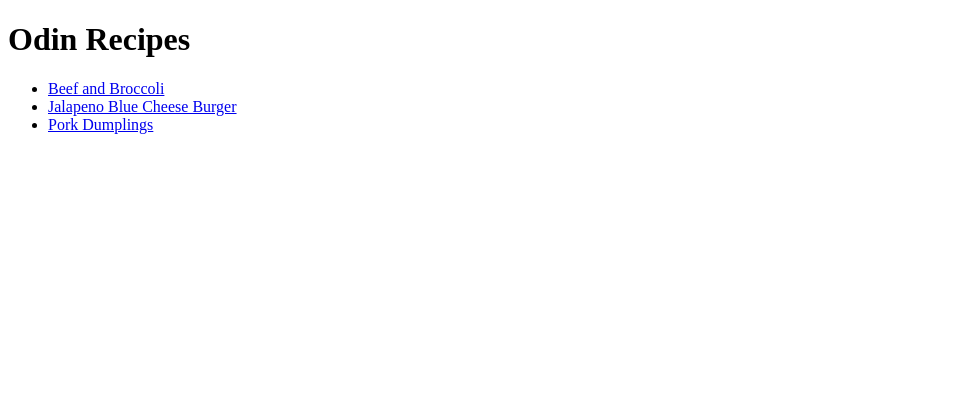
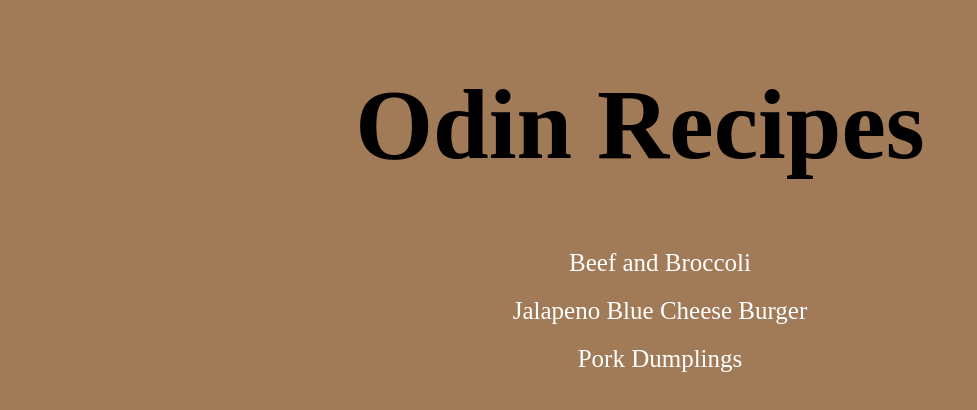
Before and after one commit to HugoTurtle/odin-recipesV4, a plain HTML site: page index.html in a window 1280 px wide. Shown: the whole page, without its empty margins (0-977 px from the left). Drawn offline with Linux system fonts and the light colour scheme.

Commit message:
Create a recipe stylesheet and link to all recipes

```diff
--- a/index.html
+++ b/index.html
@@ -3,7 +3,7 @@
     <head>
         <meta charset="UTF-8">
         <title>Odin Recipes</title>
-        <link rel="stylesheet" href="css/styles.css">
+        <link rel="stylesheet" href="css/main.css">
     </head>
     <body>
         <h1>Odin Recipes</h1>
```
Also changed, not shown: recipes/beef-and-broccoli.html (+1 -0 lines), recipes/jalapeno-blue-cheese-burger.html (+1 -0 lines), recipes/pork-dumplings.html (+1 -0 lines), css/recipe.css (added).
